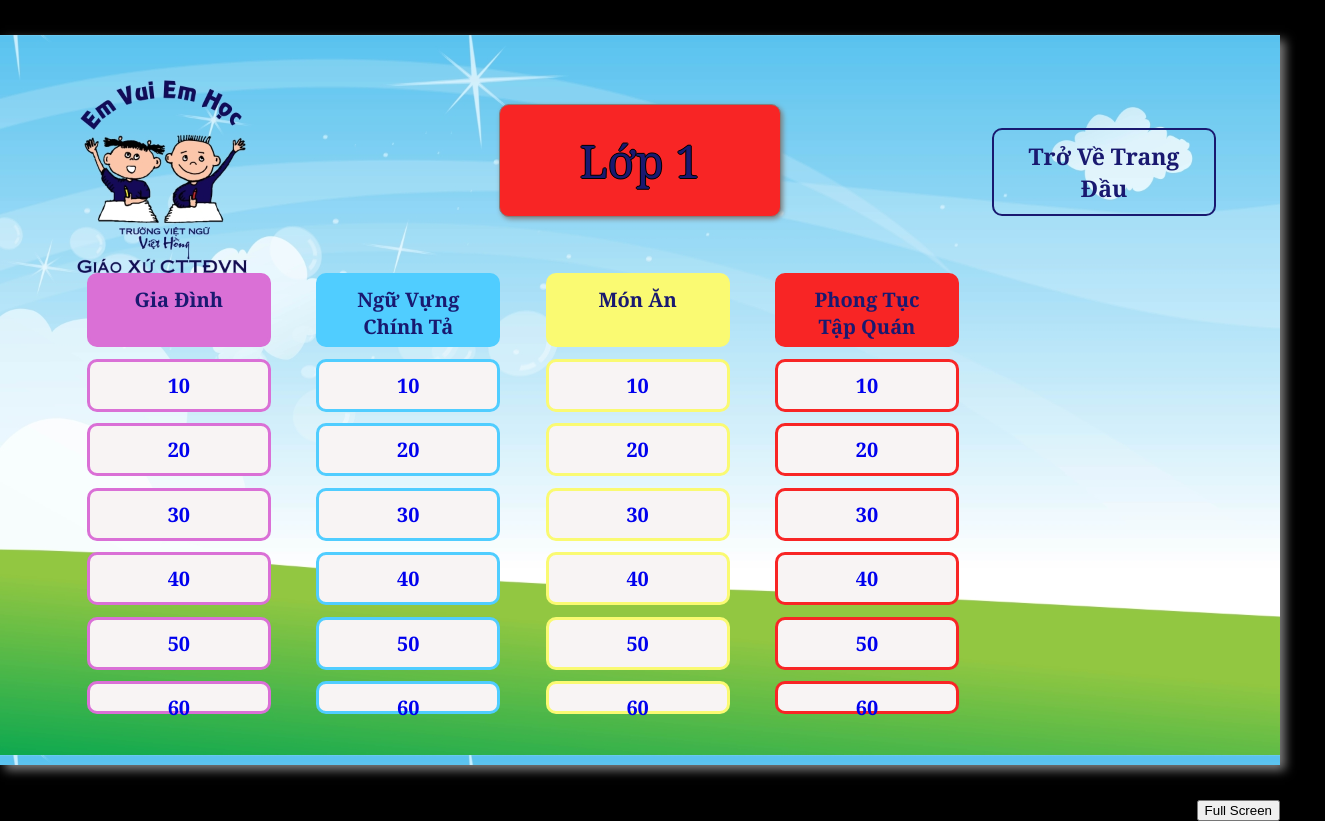
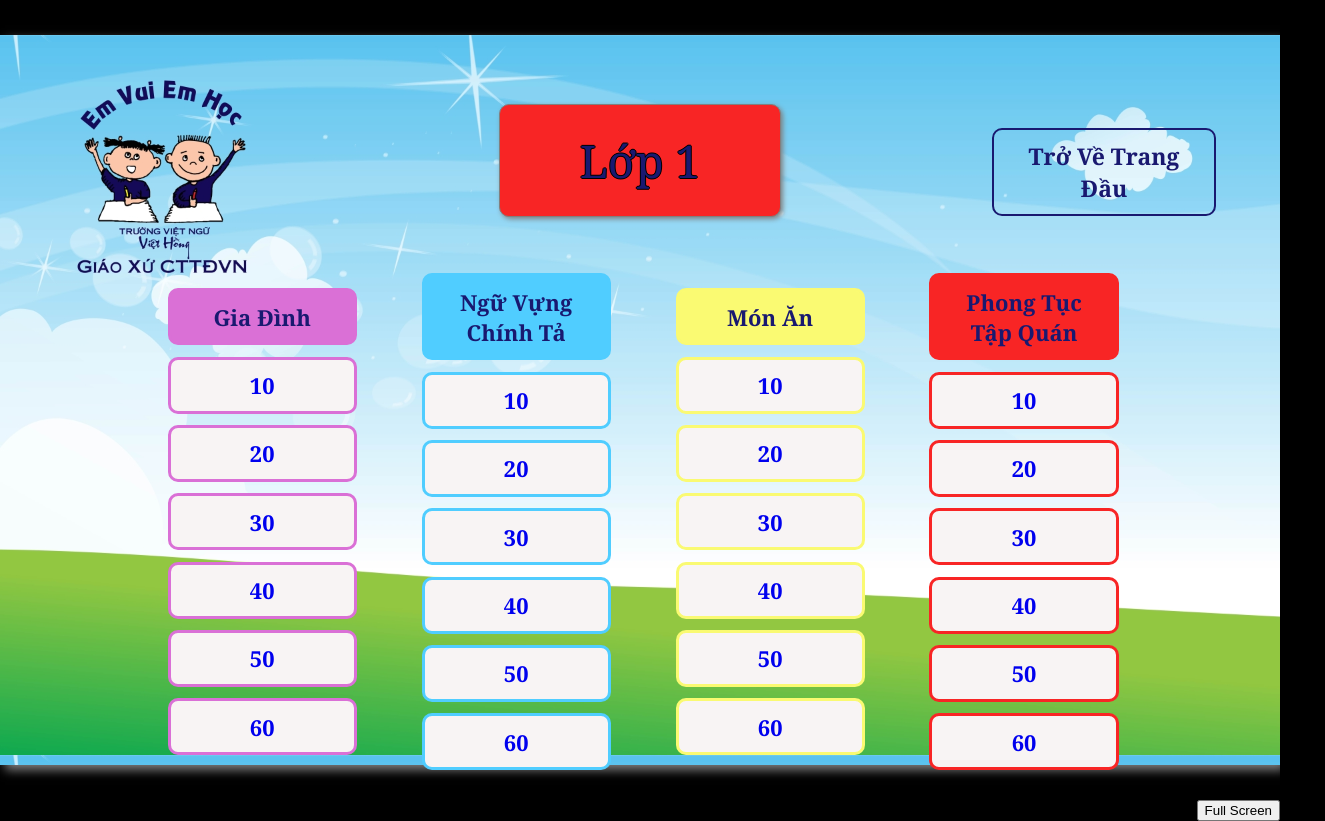
Before and after one commit to ankpham/vh-elimination-round, a React (Create React App) app: page /select-category-and-points/1 in a window 1280 px wide. Shown: the whole page, 1325 px wide, since content can reach past the window. Built offline with nearby package versions, Linux system fonts and the light colour scheme.

Commit message:
styling/structure fixes

```diff
--- a/src/pages/OptCategory.jsx
+++ /dev/null
@@ -1,45 +0,0 @@
-import React from 'react';
-import { Link, useParams } from 'react-router-dom';
-import usedQuestions from '../database/used-questions.json';
-
-const OptCategory = () => {
-    const {grade} = useParams();
-
-    function newUsedQuestion(category, points) {
-        switch(grade) {
-            case 'mg': usedQuestions.mg[category-1].push(points);console.log(usedQuestions.mg[category-1]);
-            break;
-            case 'vl': usedQuestions.vl[category-1].push(points);console.log(usedQuestions.vl[category-1]);
-            break;
-            case '1': usedQuestions.g1[category-1].push(points);console.log(usedQuestions.g1[category-1]);
-            break;
-            case '2': usedQuestions.g2[category-1].push(points);console.log(usedQuestions.g2[category-1]);
-            break;
-            case '3': usedQuestions.g3[category-1].push(points);console.log(usedQuestions.g3[category-1]);
-            break;
-            case '4': usedQuestions.g4[category-1].push(points);console.log(usedQuestions.g4[category-1]);
-            break;
-            case '5': usedQuestions.g5[category-1].push(points);console.log(usedQuestions.g5[category-1]);
-            break;
-            case '6': usedQuestions.g6[category-1].push(points);console.log(usedQuestions.g6[category-1]);
-            break;
-            case '7': usedQuestions.g7[category-1].push(points);console.log(usedQuestions.g7[category-1]);
-            break;
-            default: console.log("broken")
-        }
-        console.log(usedQuestions)
-    }
-
-    return (
-        <>
-           <span className="select background-green border-green">Lịch Sử Địa Lý</span>
-                <Link onClick={() => newUsedQuestion(5,1)} to={"/view-question/" + grade + "/5/10"} className="select border-green">10</Link>
-                <Link onClick={() => newUsedQuestion(5,2)} to={"/view-question/" + grade + "/5/20"} className="select border-green">20</Link>
-                <Link onClick={() => newUsedQuestion(5,3)} to={"/view-question/" + grade + "/5/30"} className="select border-green">30</Link>
-                <Link onClick={() => newUsedQuestion(5,4)} to={"/view-question/" + grade + "/5/40"} className="select border-green">40</Link>
-                <Link onClick={() => newUsedQuestion(5,5)} to={"/view-question/" + grade + "/5/50"} className="select border-green">50</Link>
-        </>
-    )
-}
-
-export default OptCategory;
--- a/src/pages/SelectCategoryAndPoints.jsx
+++ b/src/pages/SelectCategoryAndPoints.jsx
@@ -1,7 +1,6 @@
 import React, {useRef, useEffect, useState, useMemo} from 'react';
 import usedQuestions from '../database/used-questions.json';
 import {Link, useParams} from 'react-router-dom';
-import OptCategory from './OptCategory.jsx'
 
 const SelectCategoryAndPoints = () => {
     const heading = useRef();
@@ -37,23 +36,18 @@ const SelectCategoryAndPoints = () => {
 
         heading.current.classList.add(gradeMapping.get(grade))
 
+        //removes categories/points depending on grades
         if (grade === "mg" || grade === "vl" || grade === "1") {
             optCategory.current.remove();
         }
-
-        if (grade === "2" || grade === "3" || grade === "4" || grade === "5" || grade === "6" || grade === "7") {
+        else {
             optQuestion1.current.remove();
-        }
-        if (grade === "2" || grade === "3" || grade === "4" || grade === "5" || grade === "6" || grade === "7") {
             optQuestion2.current.remove();
-        }
-        if (grade === "2" || grade === "3" || grade === "4" || grade === "5" || grade === "6" || grade === "7") {
             optQuestion3.current.remove();
-        }
-        if (grade === "2" || grade === "3" || grade === "4" || grade === "5" || grade === "6" || grade === "7") {
             optQuestion4.current.remove();
         }
 
+        //remove used questions
         let data;
         switch(grade) {
             case 'mg': data = usedQuestions.mg
@@ -76,16 +70,16 @@ const SelectCategoryAndPoints = () => {
             break;
             default: console.log("broken")
         }
-
+        console.log(grade)
         for (let i = 0;i<data.length;i++) {
             for (let a = 0;a<data[i].length;a++) {
                 console.log('bob' + data[i][a])
-                categoryElement.current.childNodes[i].childNodes[data[i][a]].classList.add('selection-used');
+                categoryElement.current.childNodes[i].firstElementChild.childNodes[data[i][a]].classList.add('selection-used');
             }
         }
-
     }, [grade, heading, gradeMapping])
 
+    //adds used questions
     function newUsedQuestion(category, points) {
         switch(grade) {
             case 'mg': usedQuestions.mg[category-1].push(points);console.log(usedQuestions.mg[category-1]);
@@ -119,44 +113,69 @@ const SelectCategoryAndPoints = () => {
                 <h1 ref={heading} className='heading'>{headingText}</h1>
                 <div className='selection-container-category-points'>
                     <div ref={categoryElement} className="category">
+                        <div className="column-container">
                             <div className='column'>
+                                <div className='select-heading-container'>
                                     <span className="select background-orchid border-orchid">Gia Đình</span>
+                                </div>
                                 <Link onClick={() => newUsedQuestion(1,1)} to={"/view-question/" + grade + "/1/10"} className="select border-orchid">10</Link>
                                 <Link onClick={() => newUsedQuestion(1,2)} to={"/view-question/" + grade + "/1/20"} className="select border-orchid">20</Link>
                                 <Link onClick={() => newUsedQuestion(1,3)} to={"/view-question/" + grade + "/1/30"} className="select border-orchid">30</Link>
                                 <Link onClick={() => newUsedQuestion(1,4)} to={"/view-question/" + grade + "/1/40"} className="select border-orchid">40</Link>
                                 <Link onClick={() => newUsedQuestion(1,5)} to={"/view-question/" + grade + "/1/50"} className="select border-orchid">50</Link>
-                            <div ref={optQuestion1} className='optQuestion'><Link onClick={() => newUsedQuestion(1,6)} to={"/view-question/" + grade + "/1/60"} className="select border-orchid">60</Link></div>
+                                <Link ref={optQuestion1} onClick={() => newUsedQuestion(1,6)} to={"/view-question/" + grade + "/1/60"} className="select border-orchid">60</Link>
                             </div>
+                        </div>
+                        <div className="column-container">
                             <div className='column'>
+                                <div className='select-heading-container'>
                                     <span className="select background-lightblue border-lightblue">Ngữ Vựng Chính Tả</span>
+                                </div>
                                 <Link onClick={() => newUsedQuestion(2,1)} to={"/view-question/" + grade + "/2/10"} className="select border-lightblue">10</Link>
                                 <Link onClick={() => newUsedQuestion(2,2)} to={"/view-question/" + grade + "/2/20"} className="select border-lightblue">20</Link>
                                 <Link onClick={() => newUsedQuestion(2,3)} to={"/view-question/" + grade + "/2/30"} className="select border-lightblue">30</Link>
                                 <Link onClick={() => newUsedQuestion(2,4)} to={"/view-question/" + grade + "/2/40"} className="select border-lightblue">40</Link>
                                 <Link onClick={() => newUsedQuestion(2,5)} to={"/view-question/" + grade + "/2/50"} className="select border-lightblue">50</Link>
-                            <div ref={optQuestion2} className='optQuestion'><Link onClick={() => newUsedQuestion(2,6)} to={"/view-question/" + grade + "/2/60"} className="select border-lightblue">60</Link></div>
+                                <Link ref={optQuestion2} onClick={() => newUsedQuestion(2,6)} to={"/view-question/" + grade + "/2/60"} className="select border-lightblue">60</Link>
                             </div>
+                        </div>
+                        <div className="column-container">
                             <div className='column'>
+                                <div className='select-heading-container'>
                                     <span className="select background-yellow border-yellow">Món Ăn</span>
+                                </div>
                                 <Link onClick={() => newUsedQuestion(3,1)} to={"/view-question/" + grade + "/3/10"} className="select border-yellow">10</Link>
                                 <Link onClick={() => newUsedQuestion(3,2)} to={"/view-question/" + grade + "/3/20"} className="select border-yellow">20</Link>
                                 <Link onClick={() => newUsedQuestion(3,3)} to={"/view-question/" + grade + "/3/30"} className="select border-yellow">30</Link>
                                 <Link onClick={() => newUsedQuestion(3,4)} to={"/view-question/" + grade + "/3/40"} className="select border-yellow">40</Link>
                                 <Link onClick={() => newUsedQuestion(3,5)} to={"/view-question/" + grade + "/3/50"} className="select border-yellow">50</Link>
-                            <div ref={optQuestion3} className='optQuestion'><Link onClick={() => newUsedQuestion(3,6)} to={"/view-question/" + grade + "/3/60"} className="select border-yellow">60</Link></div>
+                                <Link ref={optQuestion3} onClick={() => newUsedQuestion(3,6)} to={"/view-question/" + grade + "/3/60"} className="select border-yellow">60</Link>
                             </div>
+                        </div>
+                        <div className="column-container">
                             <div className='column'>
+                                <div className='select-heading-container'>
                                     <span className="select background-red border-red">Phong Tục Tập Quán</span>
+                                </div>
                                 <Link onClick={() => newUsedQuestion(4,1)} to={"/view-question/" + grade + "/4/10"} className="select border-red">10</Link>
                                 <Link onClick={() => newUsedQuestion(4,2)} to={"/view-question/" + grade + "/4/20"} className="select border-red">20</Link>
                                 <Link onClick={() => newUsedQuestion(4,3)} to={"/view-question/" + grade + "/4/30"} className="select border-red">30</Link>
                                 <Link onClick={() => newUsedQuestion(4,4)} to={"/view-question/" + grade + "/4/40"} className="select border-red">40</Link>
                                 <Link onClick={() => newUsedQuestion(4,5)} to={"/view-question/" + grade + "/4/50"} className="select border-red">50</Link>
-                            <div ref={optQuestion4} className='optQuestion'><Link onClick={() => newUsedQuestion(4,6)} to={"/view-question/" + grade + "/4/60"} className="select border-red">60</Link></div>
+                                <Link ref={optQuestion4} onClick={() => newUsedQuestion(4,6)} to={"/view-question/" + grade + "/4/60"} className="select border-red">60</Link>
                             </div>
-                        <div ref={optCategory} className='column'>
-                            <OptCategory/>
+                        </div>
+                        <div ref={optCategory} className="column-container">
+                            <div className='column'>
+                                <div className='select-heading-container'>
+                                    <span className="select background-green border-green">Lịch Sử Địa Lý</span>
+                                </div>
+                                <Link onClick={() => newUsedQuestion(5,1)} to={"/view-question/" + grade + "/5/10"} className="select border-green">10</Link>
+                                <Link onClick={() => newUsedQuestion(5,2)} to={"/view-question/" + grade + "/5/20"} className="select border-green">20</Link>
+                                <Link onClick={() => newUsedQuestion(5,3)} to={"/view-question/" + grade + "/5/30"} className="select border-green">30</Link>
+                                <Link onClick={() => newUsedQuestion(5,4)} to={"/view-question/" + grade + "/5/40"} className="select border-green">40</Link>
+                                <Link onClick={() => newUsedQuestion(5,5)} to={"/view-question/" + grade + "/5/50"} className="select border-green">50</Link>
+                            </div>
                         </div>
                     </div>
                 </div>
--- a/src/style/selection.css
+++ b/src/style/selection.css
@@ -57,31 +57,41 @@
 
 .selection .selection-container-category-points .category {
     display: flex;
-    margin: auto;
     padding: 25px;
     margin-bottom: 50px;
-    width: 100%;
+    width: 80%;
+    margin-left: 5.59%;
 }
 
-.selection .selection-container-category-points .category .column {
-    width: 10%;
-    border-width: 3px;
-    margin-left: 4vw;
-    margin-right: 4vw;
+.selection .selection-container-category-points .category .column-container{
+    width: 13%;
+    margin: auto;
+    text-align: center;
 }
 
-.selection .selection-container-category-points .category .column .select:first-child {
-    cursor: default;
-    height: 10%;
+.selection .selection-container-category-points .category .column-container .column {
+    width: 100%;
+    border-width: 3px;
+    text-align: center;
 }
 
-.selection .selection-container-category-points .category .column .select:first-child:hover {
+.selection .selection-container-category-points .category .column-container .column .select-heading-container {
+
+}
+
+.selection .selection-container-category-points .category .column-container .column .select-heading-container .select {
+    cursor: default;
+    height: 1%;
+    display: block;
+}
+
+.selection .selection-container-category-points .category .column-container .column .select-heading-container .select:hover {
     border-width: 3px;
 }
 
-.selection .selection-container-category-points .category .column .select {
+.selection .selection-container-category-points .category .column-container .column .select {
     width: 100%;
-    font-size: 20px;
+    font-size: 22px;
     border-width: 3px;
     background-color: #f8f4f4;
     text-decoration: none;
--- a/src/style/style.css
+++ b/src/style/style.css
@@ -67,7 +67,6 @@ body {
 .select {
     font-size: 24px;
     text-align: center;
-    display: block;
     padding-top: 8%;
     padding-bottom: 8%;
     padding-left: 2vw;
```
Lines whose indentation alone changed are shown as unchanged.
